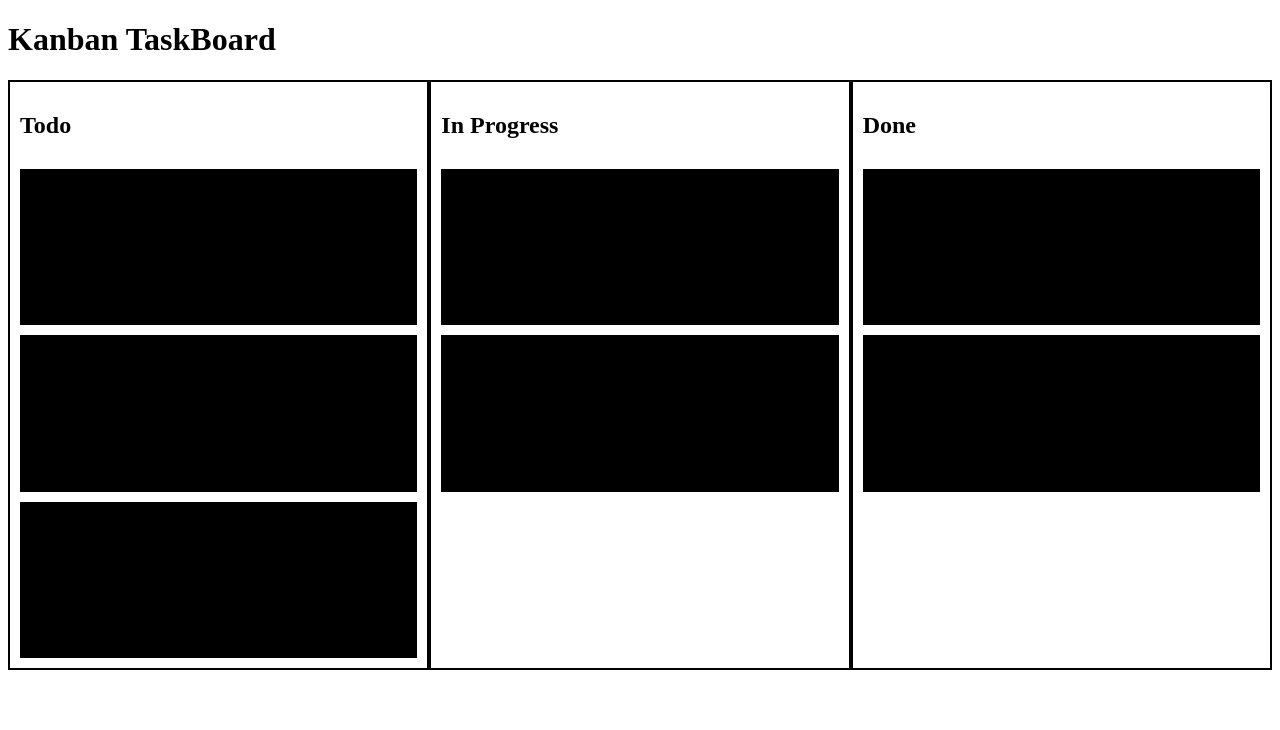
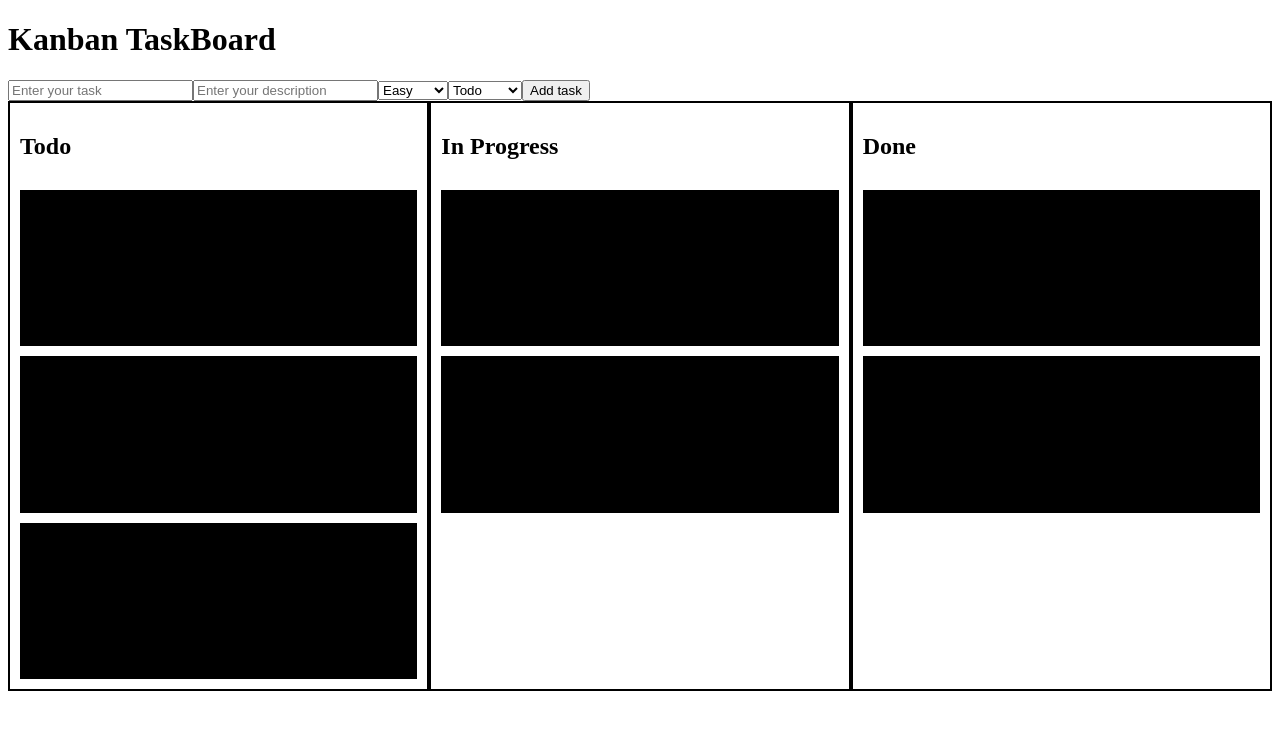
Before and after one commit to Ahtisham-1/KANBAN-TASKBOARD-REACT, a React (Vite) app: page / in a window 1280 px wide. Shown: the top 730 px of the page. Built offline with nearby package versions, Linux system fonts and the light colour scheme.

Commit message:
Added some more features like we can now add new task inside the board and like choose in which column will it go also added a tag feature which shows us how easy or hard or medium our task is and also add some description to it

```diff
--- a/src/App.tsx
+++ b/src/App.tsx
@@ -8,6 +8,10 @@ interface Task {
   column: string;
 }
 function App() {
+  const [title, setTitle] = useState<string>("");
+  const [select, setSelect] = useState<string>("");
+  const [description, setDescription] = useState<string>("");
+  const [tag, setTag] = useState<string>("");
   const [tasks, setTasks] = useState<Task[]>([
     {
       id: 1,
@@ -52,7 +56,7 @@ function App() {
       column: "todo",
     },
     {
-      id: 8,
+      id: 7,
       title: "fighting",
       description: "do some sparring",
       tag: "hard",
@@ -66,9 +70,49 @@ function App() {
   );
   const filterDoneColumn = tasks.filter((task) => task.column === "done");
 
+  function addTask() {
+    const newTask = {
+      id: Date.now(),
+      title: title,
+      description: description,
+      tag: tag,
+      column: select,
+    };
+
+    setTasks([...tasks, newTask]);
+
+    setTitle("");
+    setDescription("");
+    setTag("");
+  }
   return (
     <>
       <h1>Kanban TaskBoard</h1>
+      <input
+        type="text"
+        placeholder="Enter your task"
+        value={title}
+        onChange={(e) => setTitle(e.target.value)}
+      />
+      <input
+        type="text"
+        placeholder="Enter your description"
+        value={description}
+        onChange={(e) => setDescription(e.target.value)}
+      />
+
+      <select value={select} onChange={(e)=> setTag(e.target.value)}>
+        <option value="easy">Easy</option>
+        <option value="medium">Medium</option>
+        <option value="hard">Hard</option>
+      </select>
+
+      <select value={select} onChange={(e) => setSelect(e.target.value)}>
+        <option value="todo">Todo</option>
+        <option value="progress">progress</option>
+        <option value="done">Done</option>
+      </select>
+      <button onClick={addTask}>Add task</button>
       <main>
         <div className="columnDivs">
           <h2>Todo</h2>
```
